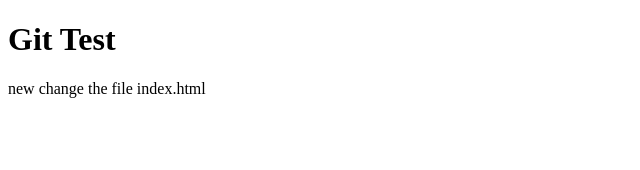
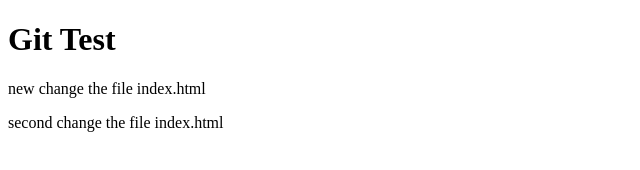
Before and after one commit to NickKantser/site, a plain HTML site: page index.html in a window 1280 px wide. Shown: the whole page, without its empty margins (0-640 px from the left). Drawn offline with Linux system fonts and the light colour scheme.

Commit message:
second commit

```diff
--- a/index.html
+++ b/index.html
@@ -9,5 +9,6 @@
 <body>
   <h1>Git Test</h1>
   <p>new change the file index.html</p>
+  <p>second change the file index.html</p>
 </body>
 </html>
```
